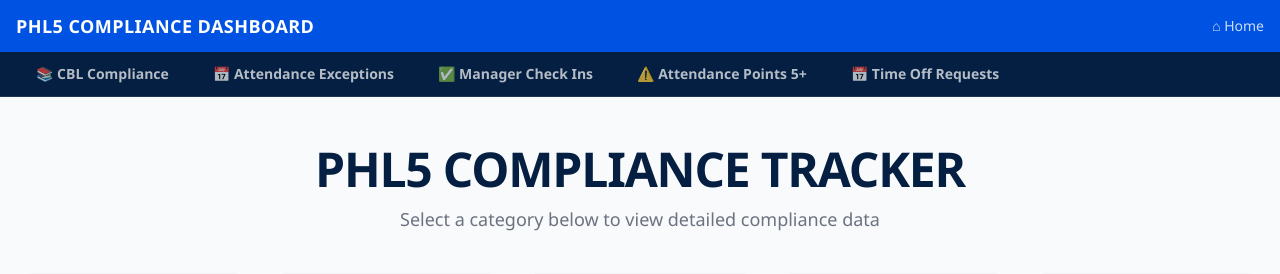
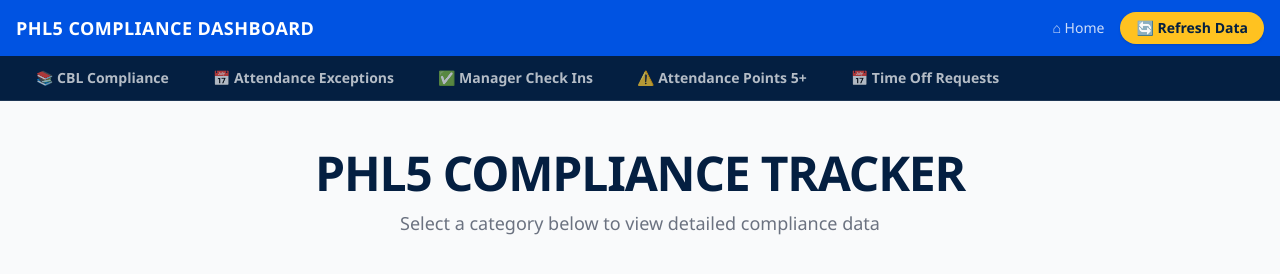
Before and after one commit to shalingandhi-samy/HR-Compliance, a FastAPI app: template templates/home.html in a window 1280 px wide. Shown: the top 274 px of the page. Run offline with FastAPI, Linux system fonts and the light colour scheme; the template is opened without the code that fills it: most values are stand-ins (such as "Sample title", 1, 10 or a date in 2020); some libraries are stand-ins or nearby versions.

Commit message:
feat: add /refresh endpoint to force-reload all Excel data caches

```diff
--- a/main.py
+++ b/main.py
@@ -2,7 +2,7 @@
 from urllib.parse import quote, unquote
 
 from fastapi import FastAPI, Request
-from fastapi.responses import HTMLResponse
+from fastapi.responses import HTMLResponse, RedirectResponse
 from fastapi.staticfiles import StaticFiles
 from fastapi.templating import Jinja2Templates
 
@@ -199,6 +199,17 @@ async def pto_manager(request: Request, manager_name: str):
     })
 
 
+@app.post("/refresh")
+async def refresh_all_data():
+    """Force-reload all Excel data caches."""
+    load_data(force=True)
+    load_attendance(force=True)
+    load_checkins(force=True)
+    load_points(force=True)
+    load_pto(force=True)
+    return RedirectResponse(url="/", status_code=303)
+
+
 if __name__ == "__main__":
     import uvicorn
     uvicorn.run("main:app", host="127.0.0.1", port=8501, reload=False)
--- a/templates/base.html
+++ b/templates/base.html
@@ -36,7 +36,17 @@
       <div class="flex items-center gap-3">
         <span class="text-white font-bold text-lg tracking-wide">PHL5 COMPLIANCE DASHBOARD</span>
       </div>
-      <a href="/" class="text-white/80 hover:text-white text-sm transition">&#8962; Home</a>
+      <div class="flex items-center gap-4">
+        <a href="/" class="text-white/80 hover:text-white text-sm transition">&#8962; Home</a>
+        <form method="post" action="/refresh" id="refresh-form">
+          <button type="submit"
+            id="refresh-btn"
+            class="flex items-center gap-2 bg-[#ffc220] hover:bg-[#f5b800] text-[#041f41] text-sm font-bold px-4 py-1.5 rounded-full transition-all duration-200 shadow"
+            onclick="this.disabled=true; this.innerHTML='&#8987; Refreshing&hellip;';">
+            &#128260; Refresh Data
+          </button>
+        </form>
+      </div>
     </div>
   </nav>
 
```
